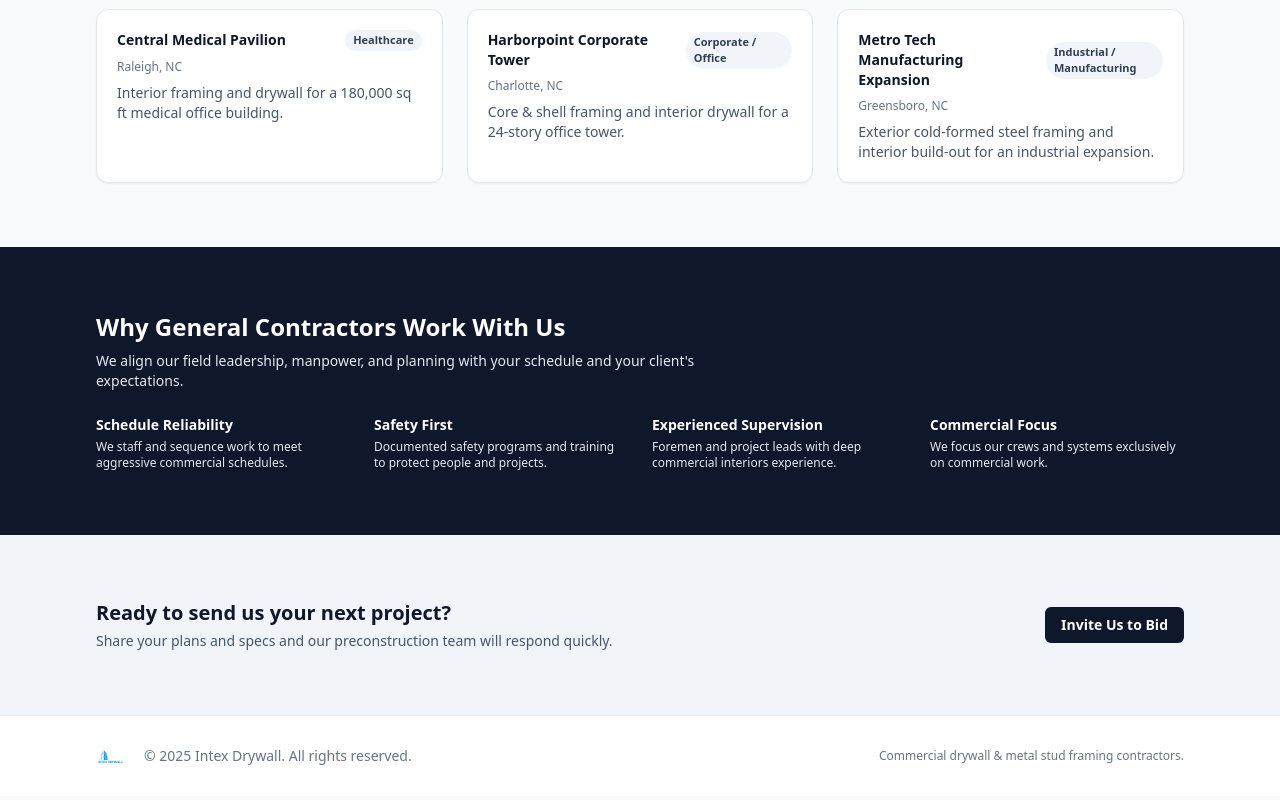
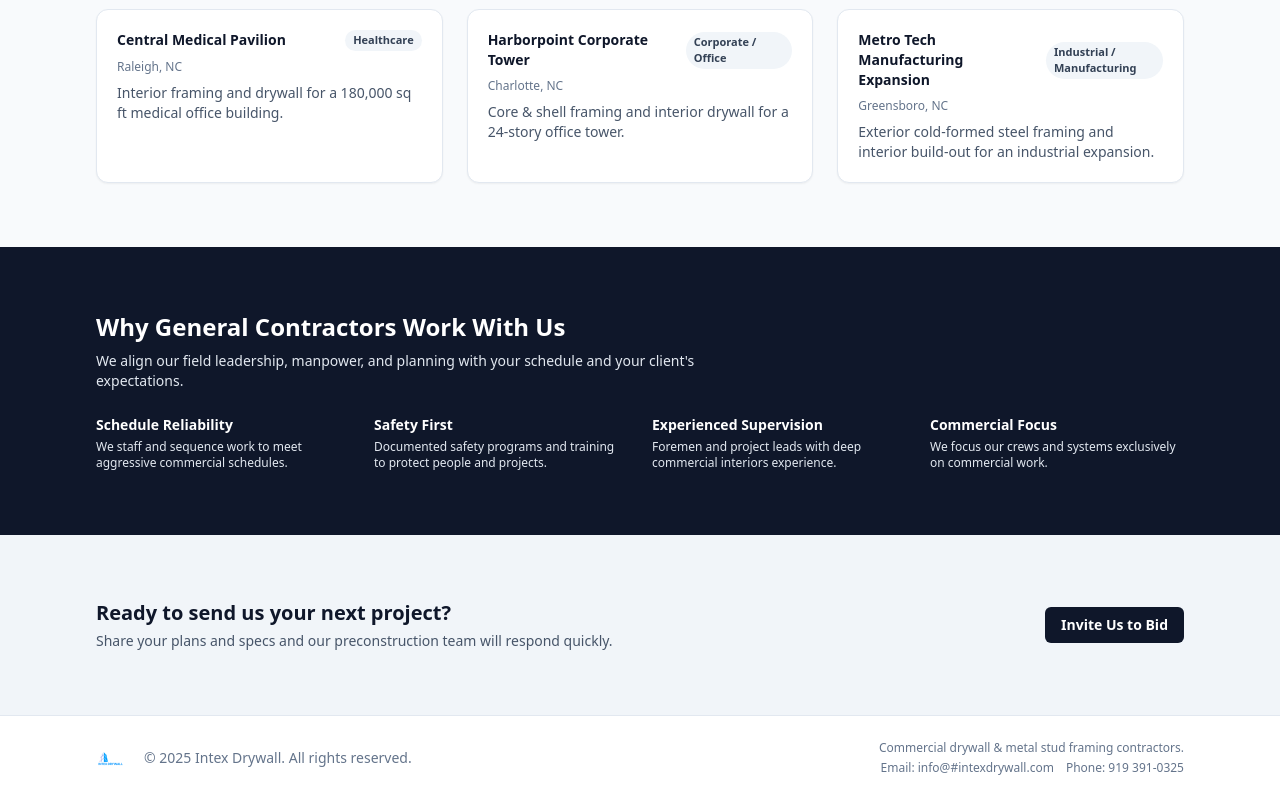
Before and after one commit to IntexRanch/intexdrywall.com, a Next.js app: page / in a window 1280 px wide. Shown: the part 1824-2624 px from the top of the page. Built offline with nearby package versions, Linux system fonts and the light colour scheme.

Commit message:
Add contact details to footer

```diff
--- a/components/Footer.tsx
+++ b/components/Footer.tsx
@@ -16,9 +16,17 @@ export function Footer() {
             &copy; {new Date().getFullYear()} Intex Drywall. All rights reserved.
           </p>
         </div>
-        <p className="text-xs">
-          Commercial drywall &amp; metal stud framing contractors.
-        </p>
+        <div className="flex flex-col items-center sm:items-end gap-1 text-xs">
+          <p>Commercial drywall &amp; metal stud framing contractors.</p>
+          <div className="flex flex-col sm:flex-row sm:items-center gap-1 sm:gap-3">
+            <a href="mailto:info@#intexdrywall.com" className="hover:text-slate-700">
+              Email: info@#intexdrywall.com
+            </a>
+            <a href="tel:19193910325" className="hover:text-slate-700">
+              Phone: 919 391-0325
+            </a>
+          </div>
+        </div>
       </div>
     </footer>
   );
```
